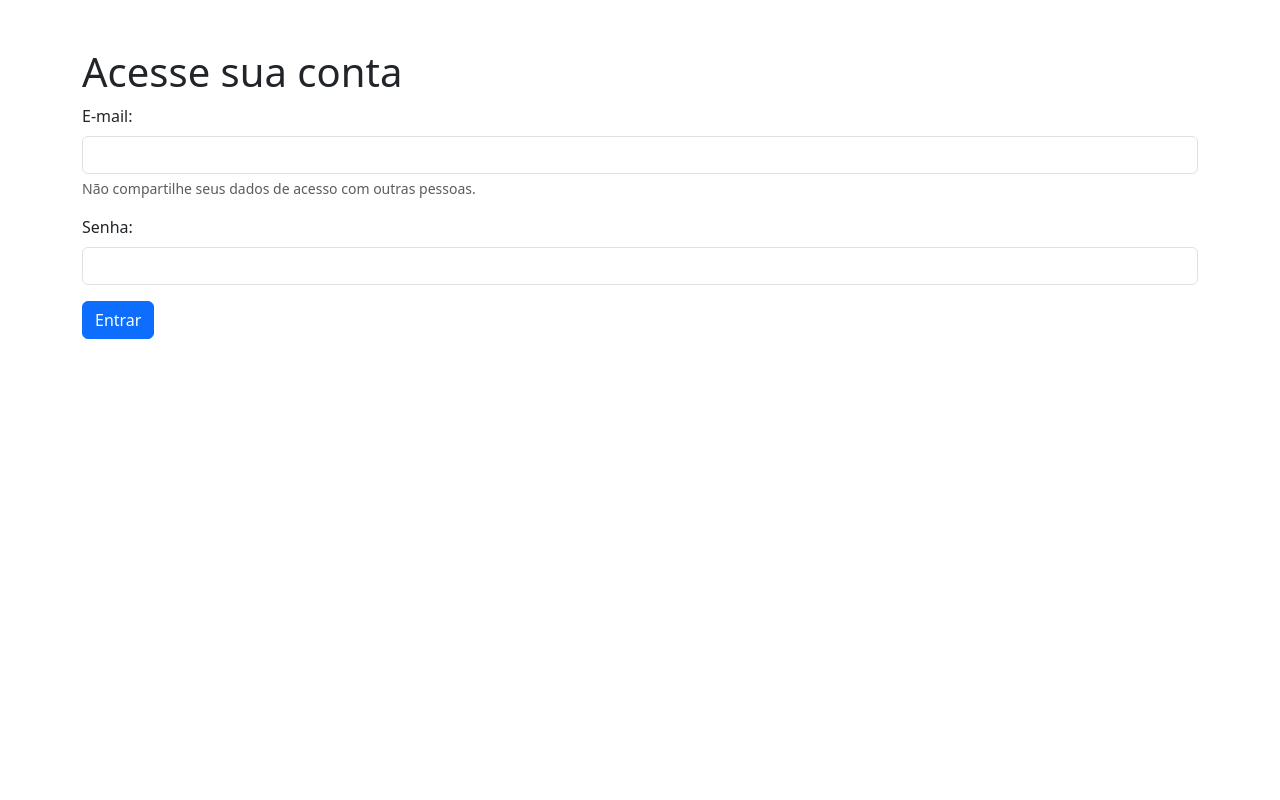
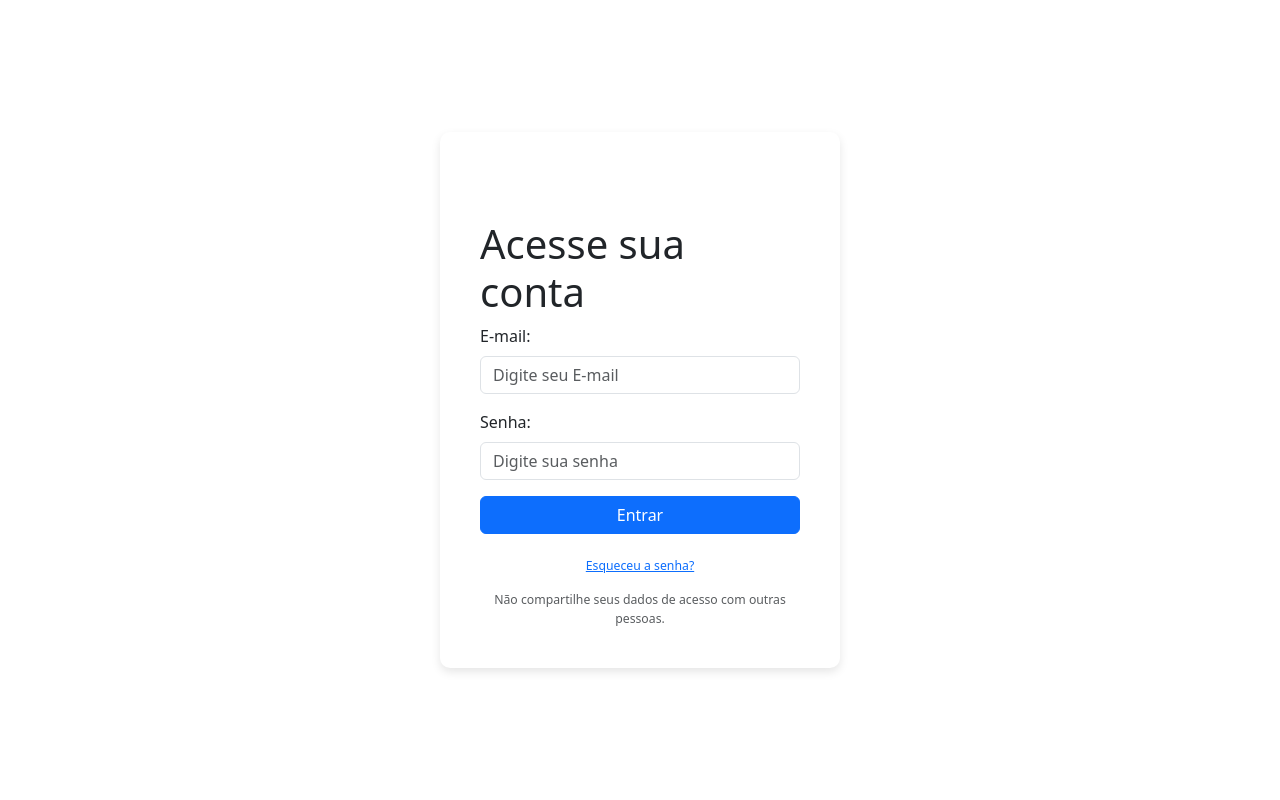
Before and after one commit to JonasCavalcanteDuarte/Projeto_Ergan_KO_Star, a PHP site: page / in a window 1280 px wide. Run offline with PHP 8.4, Linux system fonts and the light colour scheme.

Commit message:
layout login page and logo browser

```diff
--- a/css/style.css
+++ b/css/style.css
@@ -5,3 +5,42 @@
     margin-top: 650px;
 	font-family:Verdana, Geneva, Arial, Helvetica, sans-serif;
 }
+
+body {
+	background-color: #f8f9fa;
+	height: 100vh;
+	display: flex;
+	justify-content: center;
+	align-items: center;
+}
+.login-container {
+	background-color: #ffffff;
+	border-radius: 10px;
+	box-shadow: 0 4px 10px rgba(0, 0, 0, 0.1);
+	padding: 40px;
+	width: 100%;
+	max-width: 400px;
+}
+.login-container h2 {
+	text-align: center;
+	margin-bottom: 30px;
+	color: #5a5a5a;
+}
+.btn-custom {
+	background-color: #007bff;
+	color: white;
+	border: none;
+}
+.btn-custom:hover {
+	background-color: #0056b3;
+}
+.form-control:focus {
+	border-color: #007bff;
+	box-shadow: 0 0 0 0.25rem rgba(38, 143, 255, 0.5);
+}
+.footer-text {
+	text-align: center;
+	margin-top: 20px;
+	font-size: 14px;
+	color: #6c757d;
+}
--- a/index.php
+++ b/index.php
@@ -9,27 +9,31 @@ include('./php/protectML.php');
     <meta name="viewport" content="width=device-width, initial-scale=1.0">
     <link href="css/style.css" rel="stylesheet" type="text/css" media="all"/>
     <link href="css/bootstrap.min.css" rel="stylesheet">
-    <title>Painel</title>
+    <link rel="icon" href="img/logo_browser.png">
+    <title>Login Ergan | KO-Star</title>
 </head>
 <body>
     <script src="js/bootstrap.bundle.min.js"></script>
-    <div class="container">
+    <div class="login-container">
         <div class="row">
             <div class="col mt-5">
                 <h1>Acesse sua conta</h1>
                 <form action="./php/validaLogin.php" method="POST">
                     <div class="mb-3">
                         <label for="exampleInputEmail1" class="form-label">E-mail:</label>
-                        <input type="email" class="form-control"  name="email" required>
-                        <div id="emailHelp" class="form-text">Não compartilhe seus dados de acesso com outras pessoas.</div>
+                        <input type="email" class="form-control" id="email" name="email" placeholder="Digite seu E-mail" required>
                     </div>
                     <div class="mb-3">
                         <label for="exampleInputPassword1" class="form-label">Senha:</label>
-                        <input type="password" class="form-control" name="senha" required>
+                        <input type="password" class="form-control" name="senha" id="password" placeholder="Digite sua senha" required>
                     </div>
-                    <button type="submit" class="btn btn-primary">Entrar</button>
+                    <button type="submit" class="btn btn-primary w-100">Entrar</button>
                 </form>
             </div>
+        </div>
+        <div class="footer-text">
+            <p><small><a href="#">Esqueceu a senha?</a></small></p>
+            <div id="emailHelp" class="form-text">Não compartilhe seus dados de acesso com outras pessoas.</div>
         </div>
     </div>
 </body>
--- a/php/AltCredAPI.php
+++ b/php/AltCredAPI.php
@@ -6,7 +6,7 @@ include('protect.php');
 <head>
     <meta charset="UTF-8">
     <meta name="viewport" content="width=device-width, initial-scale=1.0">
-    <link href="../css/style.css" rel="stylesheet" type="text/css" media="all"/>
+    <link href="../css/style_php.css" rel="stylesheet" type="text/css" media="all"/>
     <link href="../css/bootstrap.min.css" rel="stylesheet">
     <title>Alterar credenciais</title>
 </head>
--- a/php/cadastro.php
+++ b/php/cadastro.php
@@ -6,7 +6,7 @@ include('protect.php');
 <head>
     <meta charset="UTF-8">
     <meta name="viewport" content="width=device-width, initial-scale=1.0">
-    <link href="../css/style.css" rel="stylesheet" type="text/css" media="all"/>
+    <link href="../css/style_php.css" rel="stylesheet" type="text/css" media="all"/>
     <link href="../css/bootstrap.min.css" rel="stylesheet">
     <title>Cadastrar usuário</title>
 </head>
--- a/php/editarUsuario.php
+++ b/php/editarUsuario.php
@@ -12,7 +12,7 @@ $row = $sql_exec->fetch_object();
 <head>
     <meta charset="UTF-8">
     <meta name="viewport" content="width=device-width, initial-scale=1.0">
-    <link href="../css/style.css" rel="stylesheet" type="text/css" media="all"/>
+    <link href="../css/style_php.css" rel="stylesheet" type="text/css" media="all"/>
     <link href="../css/bootstrap.min.css" rel="stylesheet">
     <title>Editar usuário</title>
 </head>
--- a/php/listaUsuarios.php
+++ b/php/listaUsuarios.php
@@ -3,7 +3,7 @@
 <head>
     <meta charset="UTF-8">
     <meta name="viewport" content="width=device-width, initial-scale=1.0">
-    <link href="../css/style.css" rel="stylesheet" type="text/css" media="all"/>
+    <link href="../css/style_php.css" rel="stylesheet" type="text/css" media="all"/>
     <link href="../css/bootstrap.min.css" rel="stylesheet">
     <title>Gerenciar acessos</title>
 </head>
--- a/php/listarProdutos.php
+++ b/php/listarProdutos.php
@@ -3,7 +3,7 @@
 <head>
     <meta charset="UTF-8">
     <meta name="viewport" content="width=device-width, initial-scale=1.0">
-    <link href="../css/style.css" rel="stylesheet" type="text/css" media="all"/>
+    <link href="../css/style_php.css" rel="stylesheet" type="text/css" media="all"/>
     <link href="../css/bootstrap.min.css" rel="stylesheet">
     <title>Gerenciar produtos</title>
 </head>
--- a/php/painel.php
+++ b/php/painel.php
@@ -7,8 +7,9 @@ include('protect.php');
 <head>
     <meta charset="UTF-8">
     <meta name="viewport" content="width=device-width, initial-scale=1.0">
-    <link href="../css/style.css" rel="stylesheet" type="text/css" media="all"/>
+    <link href="../css/style_php.css" rel="stylesheet" type="text/css" media="all"/>
     <link href="../css/bootstrap.min.css" rel="stylesheet">
+    <link rel="icon" href="../img/logo_browser.png">
     <title>Painel</title>
 </head>
 <body>
```
Also changed, not shown: css/style_php.css (added, +7 -0 lines), img/logo_browser.png (added).
